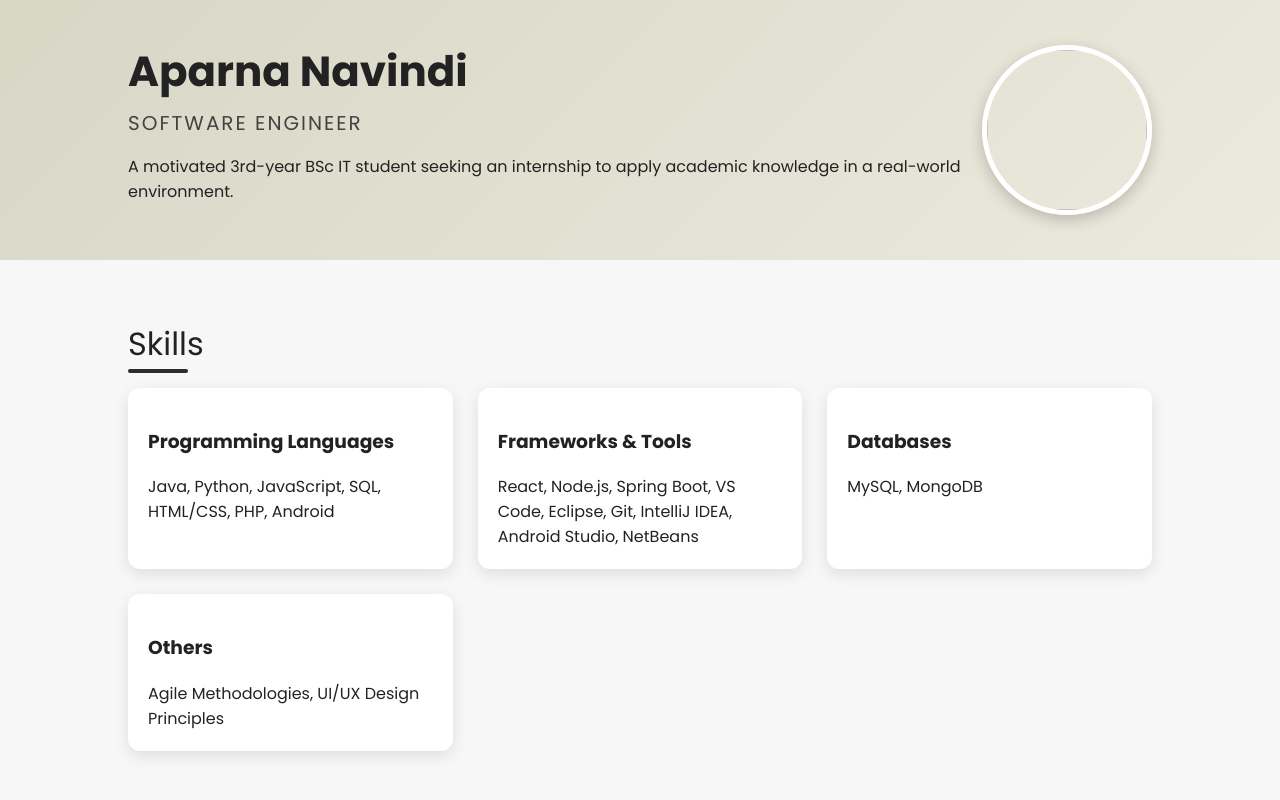
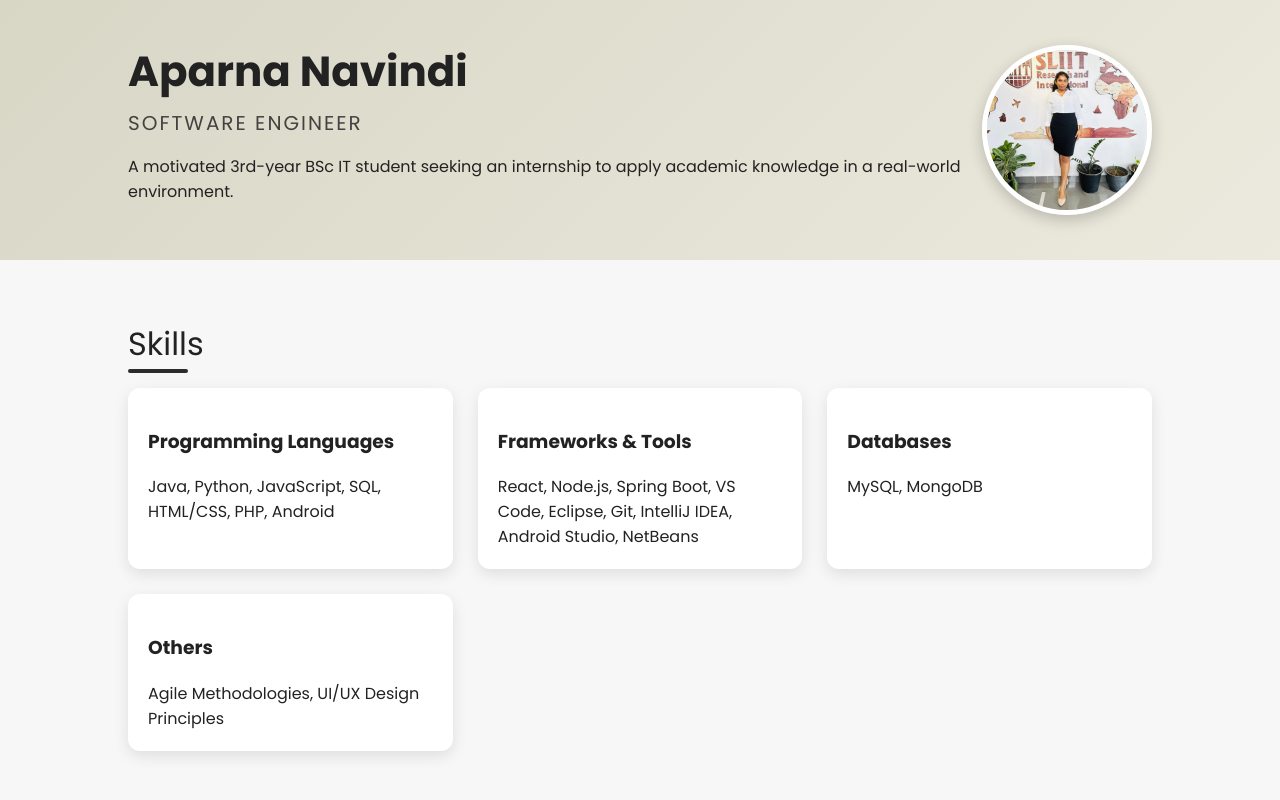
Before and after one commit to Dulara1/website, a plain HTML site: page index.html in a window 1280 px wide. Shown: the top 800 px of the page. Drawn offline with Linux system fonts and the light colour scheme.

Commit message:
Update index.html

```diff
--- a/index.html
+++ b/index.html
@@ -128,7 +128,7 @@
     <div class="role">Software Engineer</div>
     <p>A motivated 3rd-year BSc IT student seeking an internship to apply academic knowledge in a real-world environment.</p>
   </div>
-  <img src="PROFILE_PHOTO_URL_HERE" class="profile-img" />
+  <img src="file-_2_.jpg" class="profile-img" />
 </header>
 
 <section>
```
